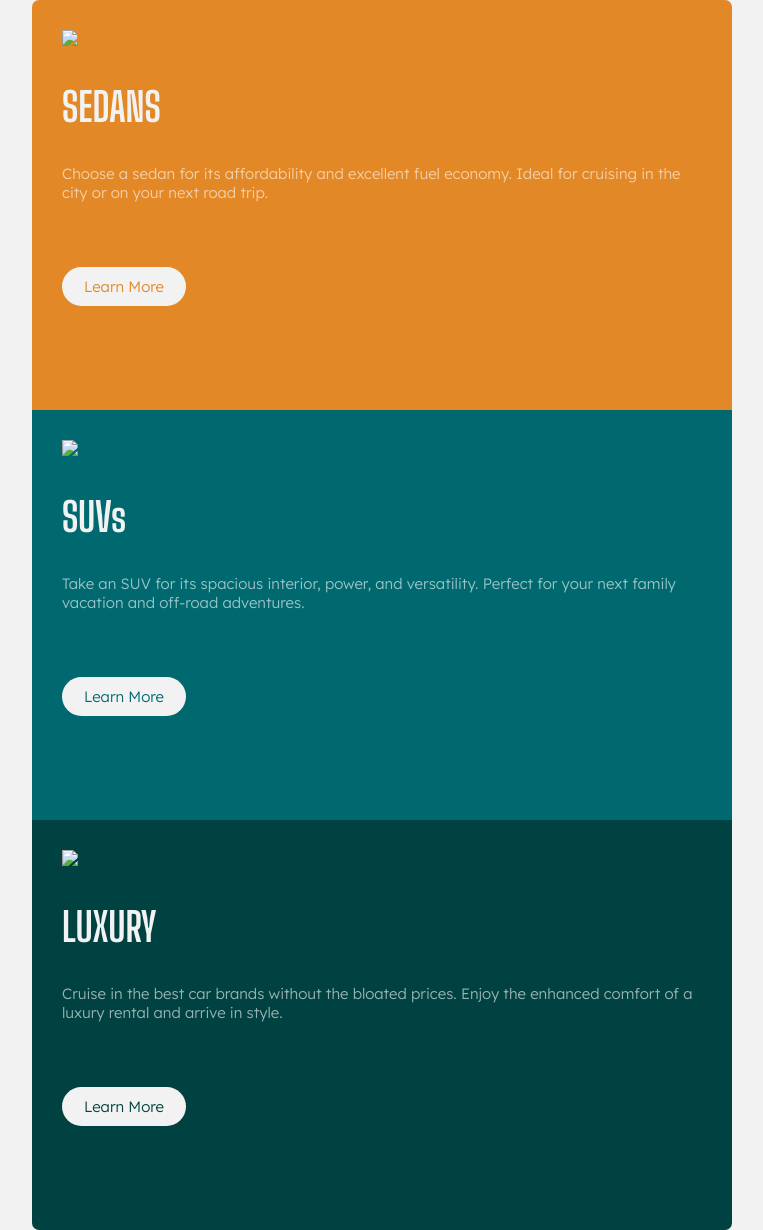
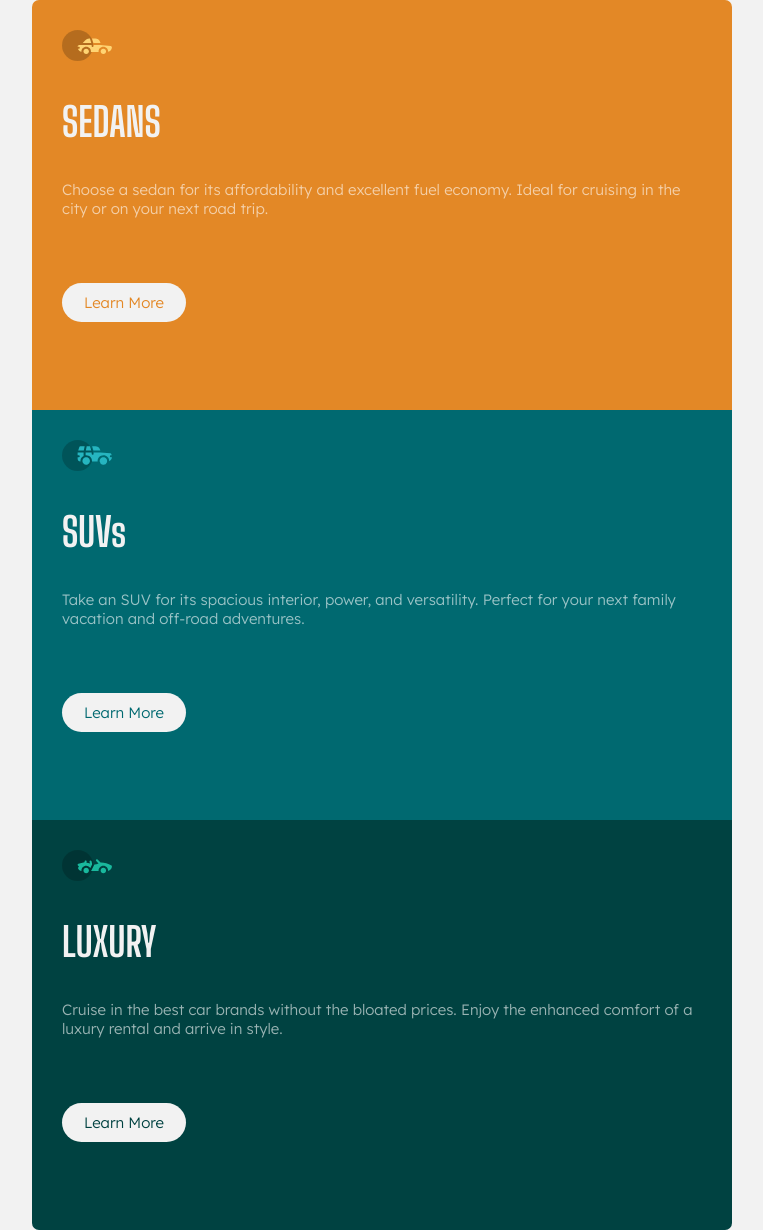
Before and after one commit to Deekshana1Arumugam/class_task2, a plain HTML site: page index.html in a window 1280 px wide. Shown: the whole page, without its empty margins (258-1021 px from the left). Drawn offline with Linux system fonts and the light colour scheme.

Commit message:
Updated index.html

```diff
--- a/index.html
+++ b/index.html
@@ -16,7 +16,7 @@
 <body>
     <div class="container">
     <div class="b1">
-        <img src="images/icon-sedans.svg" width="50px">
+        <img src="icon-sedans.svg" width="50px">
         <h2>SEDANS</h2>
         <p>Choose a sedan for its affordability and excellent fuel economy. Ideal for cruising in the city
             or on your next road trip.</p>
@@ -24,7 +24,7 @@
     </div>
 
     <div class="b2">
-        <img src="images/icon-suvs.svg" width="50px">
+        <img src="icon-suvs.svg" width="50px">
         <H2>SUVs</H2>
         <p>Take an SUV for its spacious interior, power, and versatility. Perfect for your next family vacation
             and off-road adventures.</p>
@@ -32,7 +32,7 @@
     </div>
 
     <div class="b3">
-        <img src="images/icon-luxury.svg" width="50px">
+        <img src="icon-luxury.svg" width="50px">
         <h2>LUXURY</h2>
         <p>Cruise in the best car brands without the bloated prices. Enjoy the enhanced comfort of a luxury
             rental and arrive in style.</p>
```
